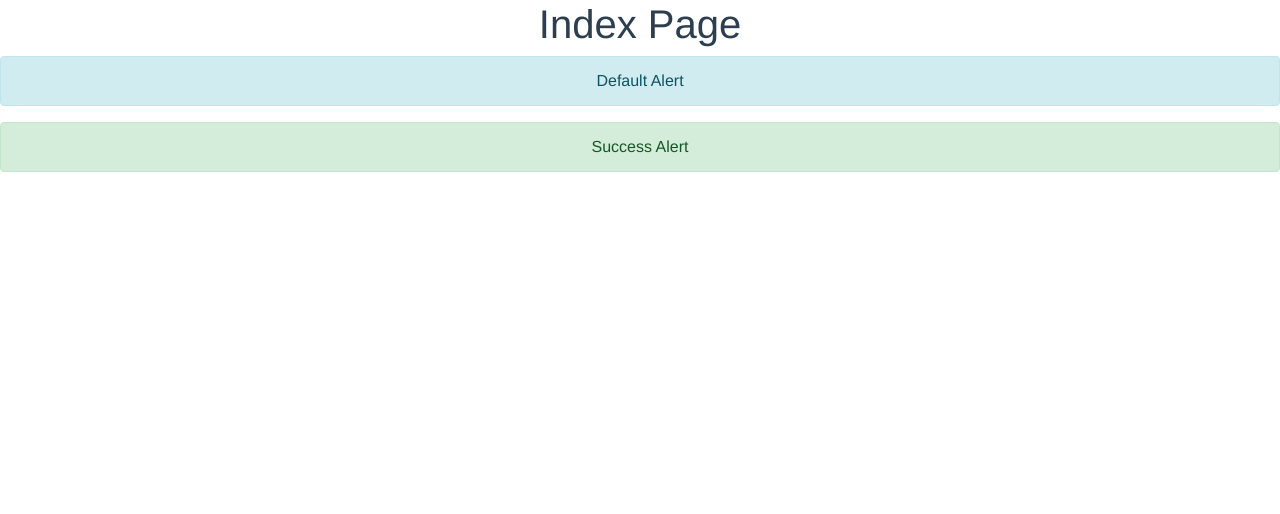
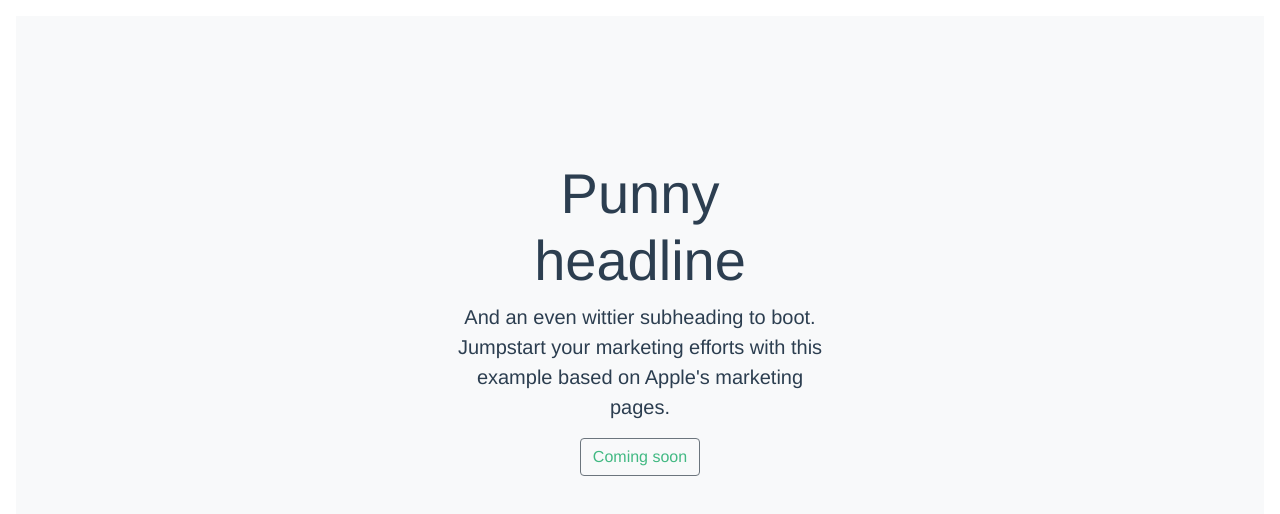
Before and after one commit to ayushkumar0630/fundingmonitor, a Vue app in the folder fundingmonitor/: page /#/ in a window 1280 px wide. Shown: the top 514 px of the page. Built offline with nearby package versions, Linux system fonts and the light colour scheme.

Commit message:
adding master

```diff
--- a/fundingmonitor/src/components/master.vue
+++ b/fundingmonitor/src/components/master.vue
@@ -1,16 +1,12 @@
 <template>
   <div class="hello">
-    <h1>Index Page</h1>
-    <b-alert show>Default Alert</b-alert>
-
-    <b-alert variant="success" show>Success Alert</b-alert>
-
-    <b-alert variant="danger"
-             dismissible
-             :show="showDismissibleAlert"
-             @dismissed="showDismissibleAlert=false">
-      Dismissible Alert!
-    </b-alert>
+    <div class="position-relative overflow-hidden p-3 p-md-5 m-md-3 text-center bg-light">
+      <div class="col-md-5 p-lg-5 mx-auto my-5">
+        <h1 class="display-4 font-weight-normal">Punny headline</h1>
+        <p class="lead font-weight-normal">And an even wittier subheading to boot. Jumpstart your marketing efforts with this example based on Apple's marketing pages.</p>
+        <a class="btn btn-outline-secondary" href="#">Coming soon</a>
+      </div>
+    </div>
   </div>
 </template>
 
```
